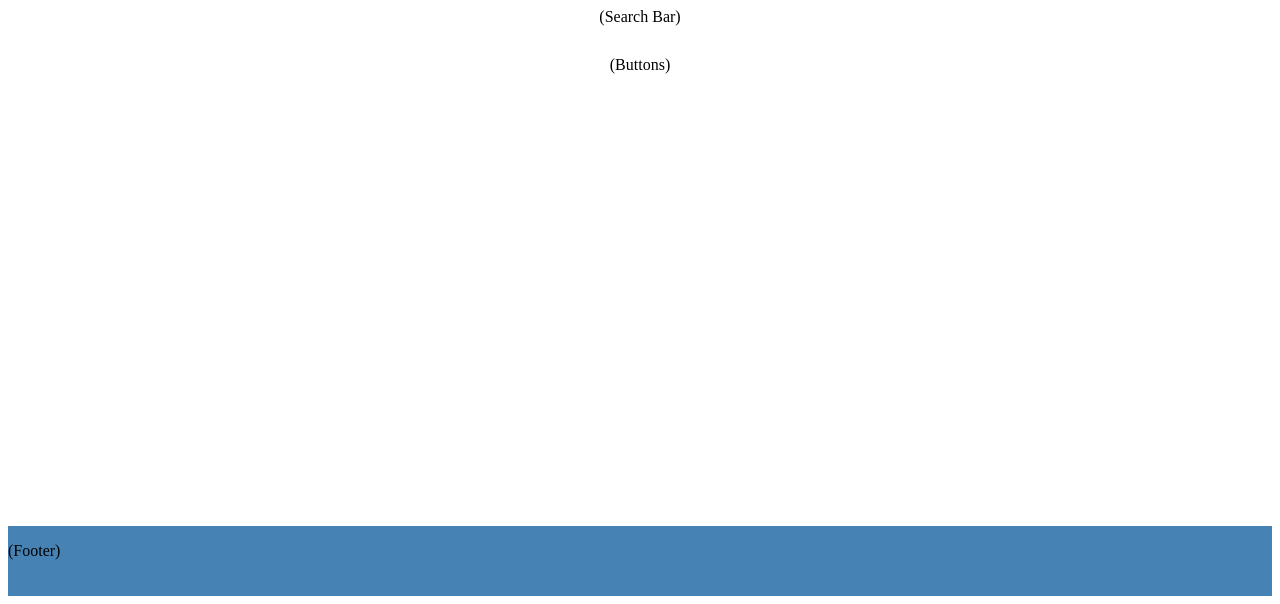
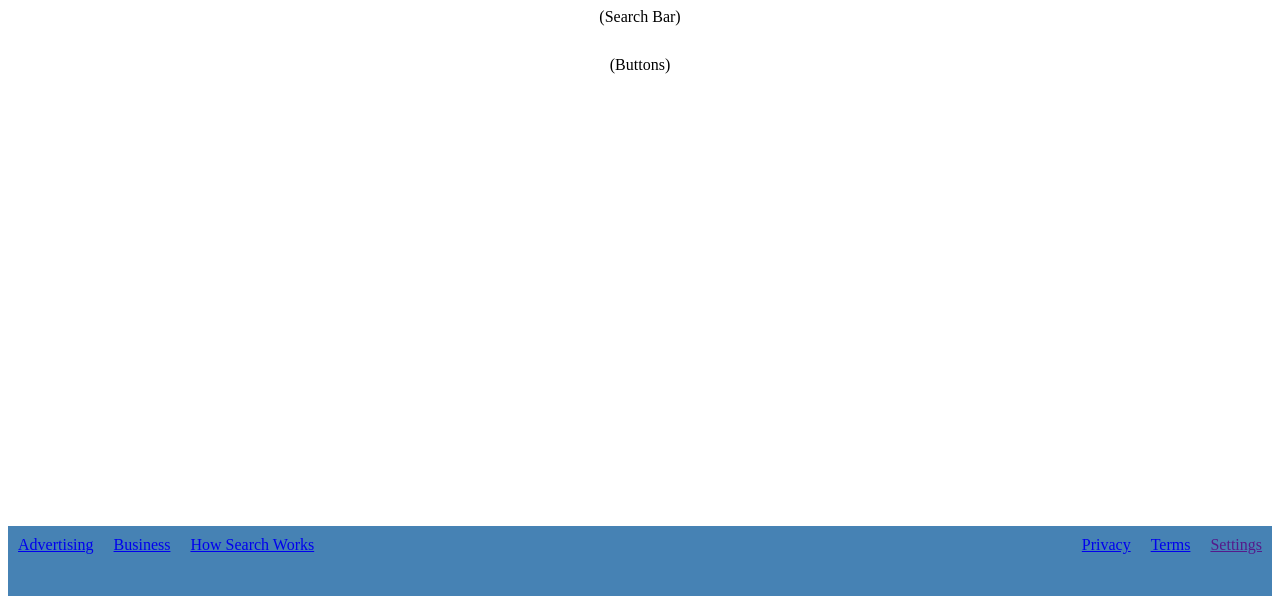
Before and after one commit to pulibrary/google-taylor, a plain HTML site: page index.html in a window 1280 px wide. Shown: the part 212-816 px from the top of the page. Drawn offline with Linux system fonts and the light colour scheme.

Commit message:
add bottom nav bar

```diff
--- a/index.html
+++ b/index.html
@@ -24,7 +24,18 @@
             <div class="button-cont"><p class="button">(Buttons)</p></div>
         </div>
         <footer class="nav">
-            <p>(Footer)</p>
+            <div class="nav-left">
+                <a class="nav-item" href="https://ads.google.com">Advertising</a>
+                <a class="nav-item" href="https://smallbusiness.withgoogle.com/">Business</a>
+                <a class="nav-item" href="https://www.google.com/search/howsearchworks/">How Search Works</a>
+            </div>
+            <div>
+            </div>
+            <div class="nav-right">
+                <a class="nav-item" href="https://policies.google.com/">Privacy</a>
+                <a class="nav-item" href="https://policies.google.com/terms">Terms</a>
+                <a class="nav-item" href="">Settings</a>
+            </div>
         </footer>
     </body>
 </html>
```
